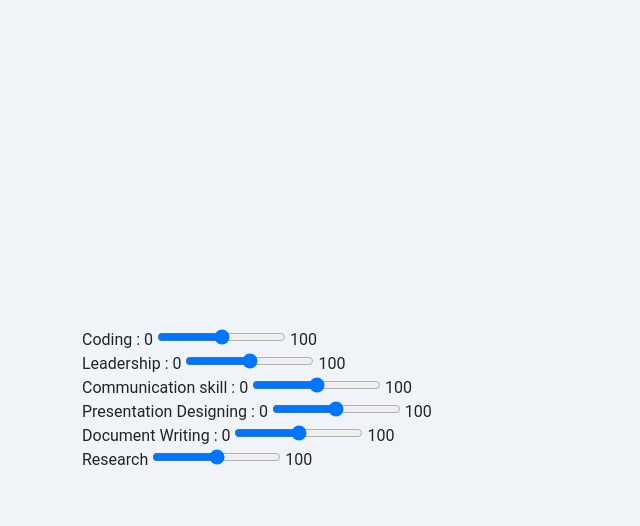
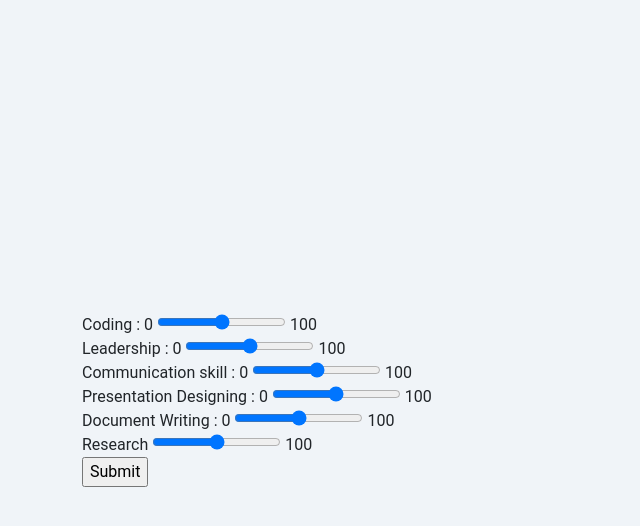
Before and after one commit to KiranKhayamali/Hackademia-Hackathon, a Django app: page /student in a window 1280 px wide. Shown: the top 526 px of the page, without its empty margins (0-640 px from the left). Run offline with Django 5.2, Linux system fonts and the light colour scheme; some libraries are stand-ins or nearby versions.

Commit message:
Adding submit button in student form

```diff
--- a/templates/student.html
+++ b/templates/student.html
@@ -27,6 +27,8 @@
             <label for="research">Research</label>
             <input type="range" min="0" max="100" value="50">
             <output for="research">100</output><br>
+
+            <input type="button" id="submit" name="submit" value="Submit">
         </form>
     </div>
     </div>
```
Also changed, not shown: 1 other file.
